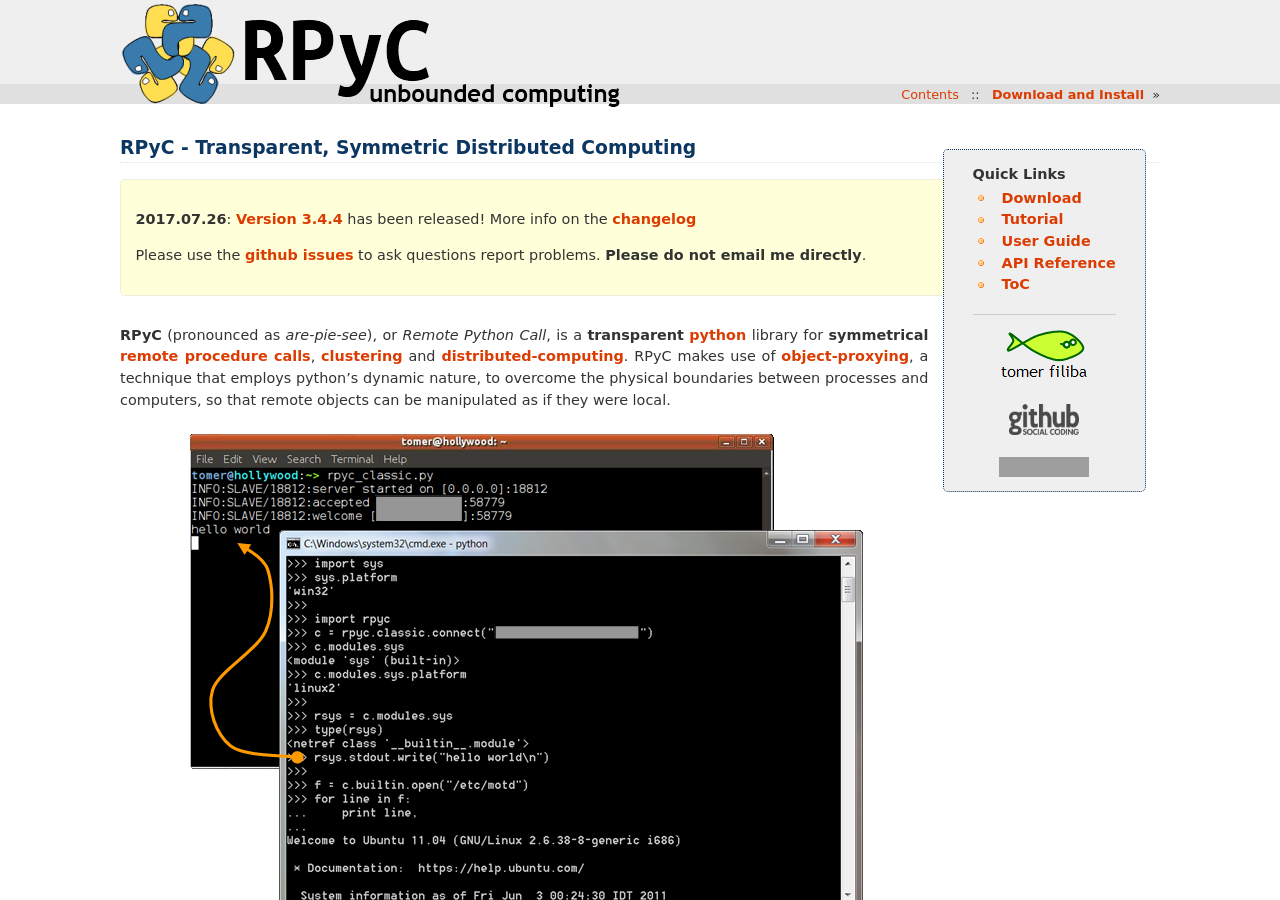
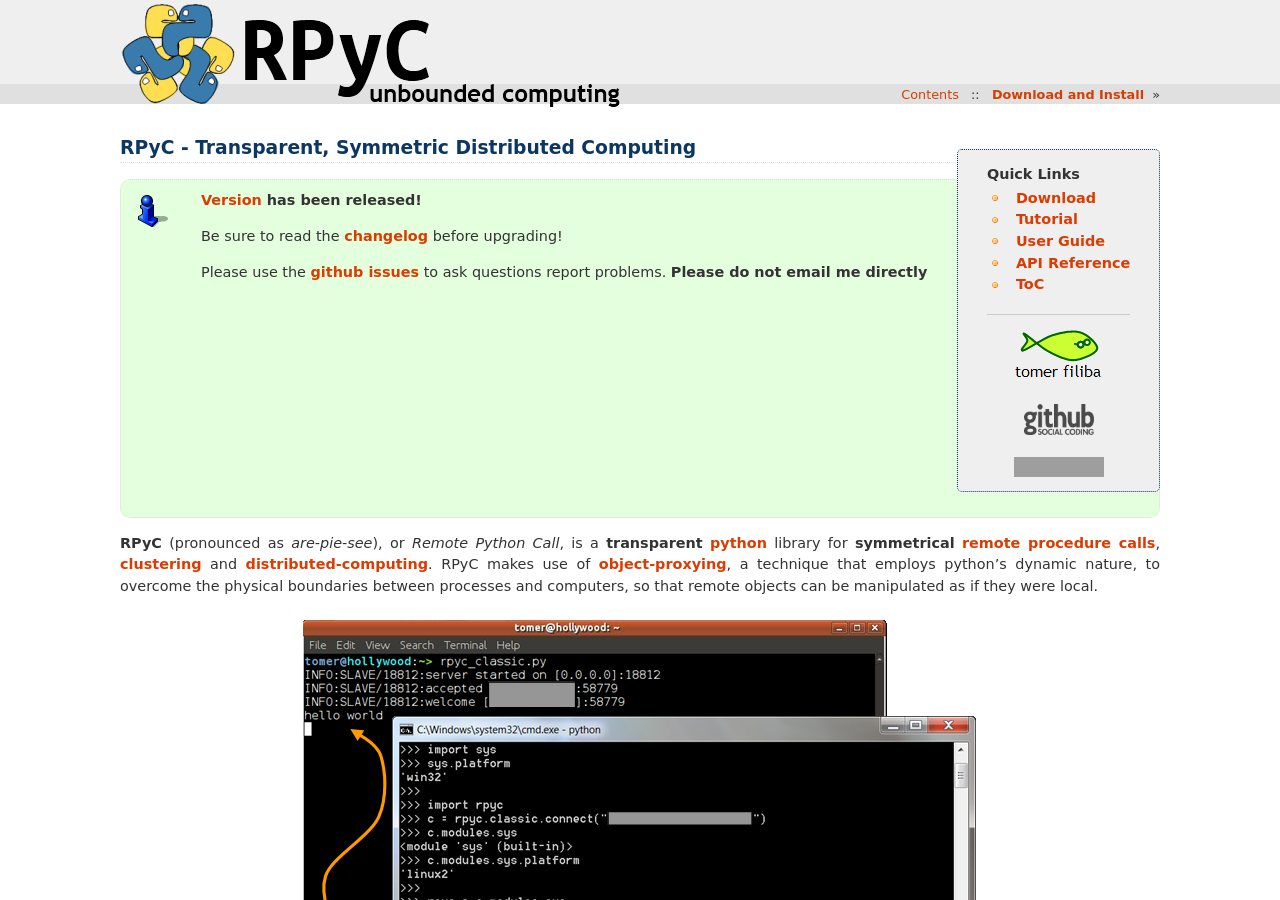
Before and after one commit to tomerfiliba-org/rpyc, a Sphinx documentation site: the page built from docs/index.rst, in a window 1280 px wide and 900 px high. Built offline with Sphinx 7.4.7, drawn with Linux system fonts in a browser that asks for light colours; grey boxes are pictures that could not be loaded.

Commit message:
Kill some html + explicit mentions of the version string
(less places to update on release…)

```diff
--- a/docs/index.rst
+++ b/docs/index.rst
@@ -1,6 +1,6 @@
 .. raw:: html
 
-    <div style="float:right; margin:1em; padding: 1em 2em 1em 2em; background-color: #efefef;
+    <div style="float:right; margin:1em 0em 1em 1em; padding: 1em 2em 1em 2em; background-color: #efefef;
         border-radius: 5px; border-width: thin; border-style: dotted; border-color: #0C3762;">
     <strong>Quick Links</strong><br/>
     <ul>
@@ -27,20 +27,17 @@
 
 RPyC - Transparent, Symmetric Distributed Computing
 ====================================================
-.. raw:: html
 
-   <div style="width:795px; margin: 1em 0 2em 0; display: block; padding: 1em; border: 1px dotted #DDD;
-    background-color: rgba(255, 255, 202, 0.69); border-radius: 5px;">
+.. admonition:: |release|_ has been released!
+   :class: note
 
-   <p> <strong>2017.07.26</strong>:
-   <a class="reference external" href="https://pypi.python.org/pypi/rpyc/3.4.4">Version 3.4.4</a> has been released!
-   More info on the <a href="http://rpyc.readthedocs.org/en/latest/changelog.html">changelog</a>
-   </p>
+   Be sure to read the :ref:`changelog <changelog>` before upgrading!
 
-   <p>Please use the
-   <a class="reference external" href="https://github.com/tomerfiliba/rpyc/issues">github issues</a>
-   to ask questions report problems. <strong>Please do not email me directly</strong>.</p>
-   </div>
+   Please use the `github issues <https://github.com/tomerfiliba/rpyc/issues>`_
+   to ask questions report problems. **Please do not email me directly**
+
+.. |release| replace:: Version |version|
+.. _release: https://pypi.python.org/pypi/rpyc/
 
 **RPyC** (pronounced as *are-pie-see*), or *Remote Python Call*, is a **transparent**
 `python <http://www.python.org>`_ library for **symmetrical**
--- a/rpyc/version.py
+++ b/rpyc/version.py
@@ -1,3 +1,3 @@
 version = (3, 4, 4)
-version_string = "3.4.4"
+version_string = ".".join(map(str, version))
 release_date = "2017.08.07"
```
